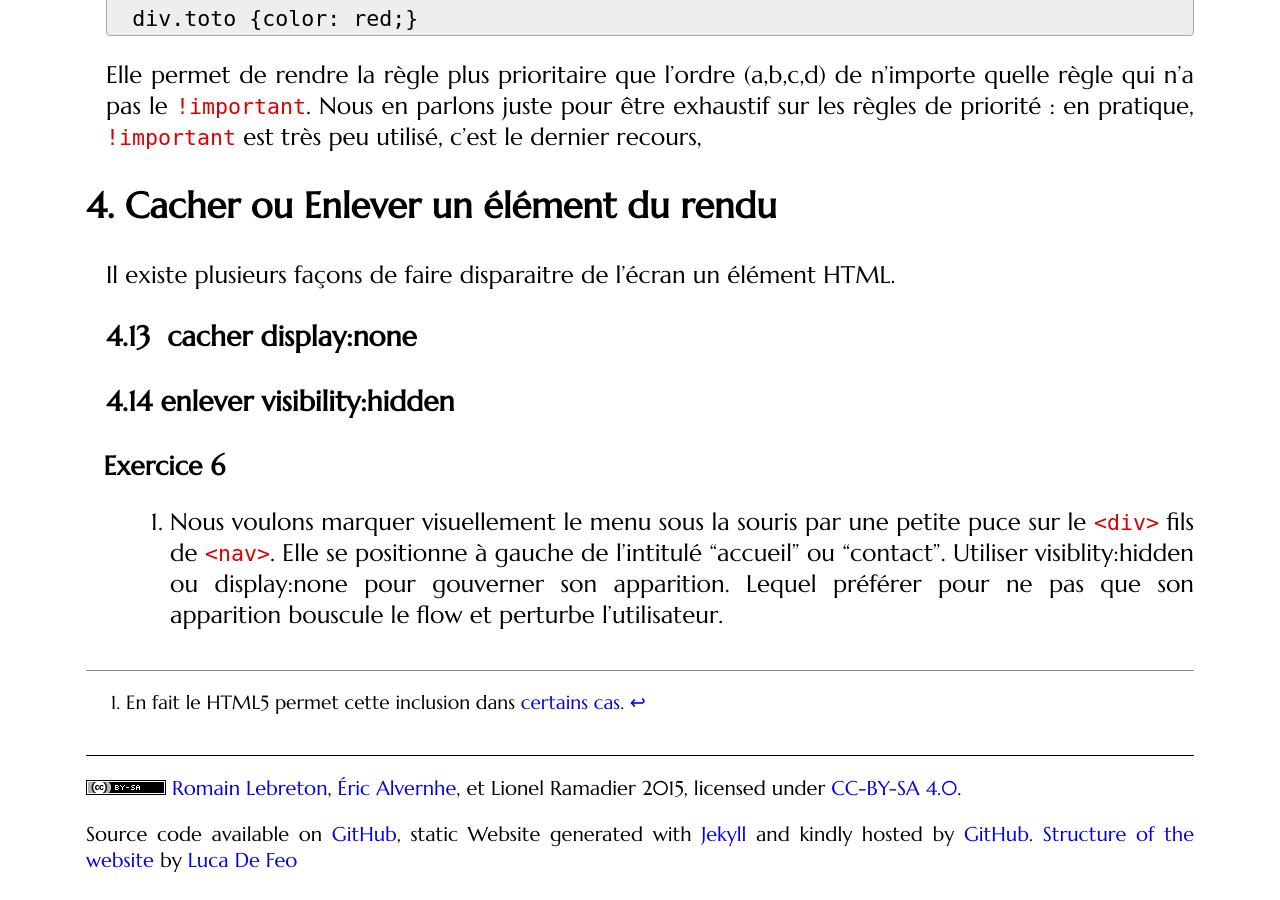
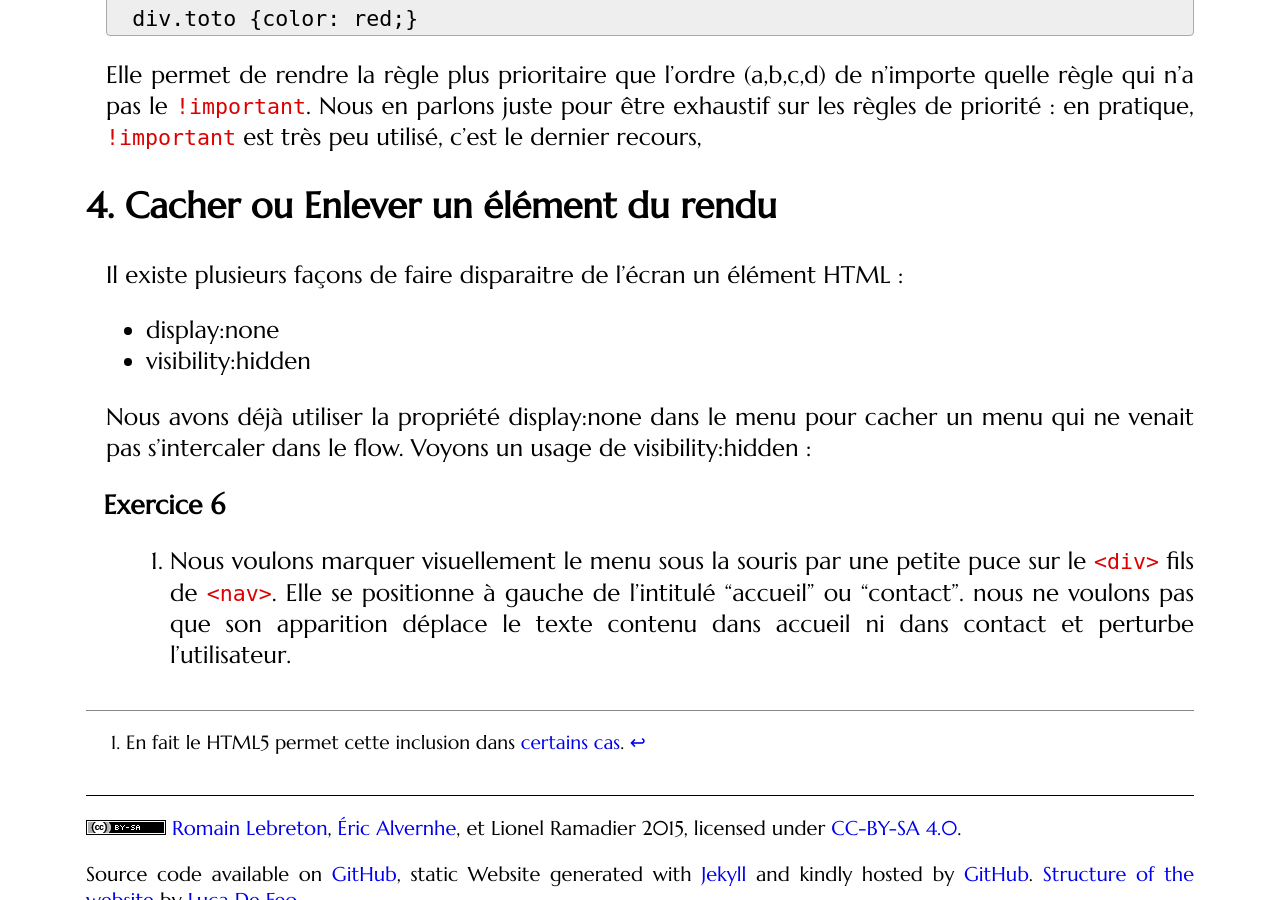
Before and after one commit to romainlebreton/R1.02-DeveloppementInterfacesWeb, a Jekyll site: the page built from tutorials/tutorial3.md, in a window 1280 px wide and 900 px high, scrolled down 8021 px. Built offline with Jekyll 4.4.1, drawn with Linux system fonts in a browser that asks for light colours; some web fonts are replaced; comment, search, counter and statistics services are not loaded.

Commit message:
visibility

```diff
--- a/tutorials/tutorial3.md
+++ b/tutorials/tutorial3.md
@@ -328,15 +328,17 @@ Nous en parlons juste pour être exhaustif sur les règles de priorité : en pra
 
 ## Cacher ou Enlever un élément du rendu
 
-Il existe plusieurs façons de faire disparaitre de l'écran un élément HTML.
+Il existe plusieurs façons de faire disparaitre de l'écran un élément HTML :
 
-### cacher display:none
+ * display:none
+ * visibility:hidden
 
-### enlever visibility:hidden
+Nous avons déjà utiliser la propriété display:none dans le menu pour cacher un menu qui ne venait pas s'intercaler dans le flow.
+Voyons un usage de visibility:hidden :
 
 <div class="exercise">
 
 1. Nous voulons marquer visuellement le menu sous la souris par une petite puce sur le `<div>` fils de `<nav>`. Elle se positionne à gauche de l'intitulé "accueil" ou "contact".
-Utiliser visiblity:hidden ou display:none pour gouverner son apparition. Lequel préférer pour ne pas que son apparition bouscule le flow et perturbe l'utilisateur.
+nous ne voulons pas que son apparition déplace le texte contenu dans accueil ni dans contact et perturbe l'utilisateur.
 
 </div>
```
